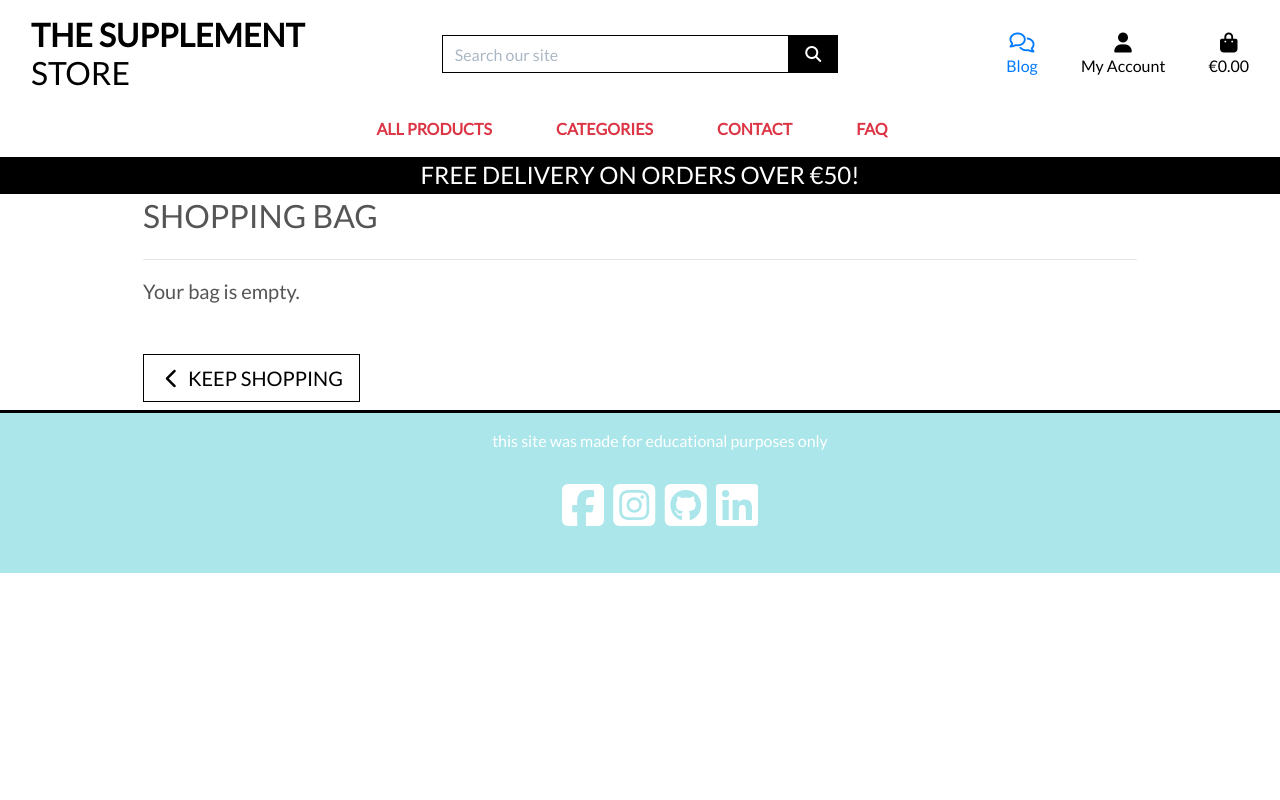
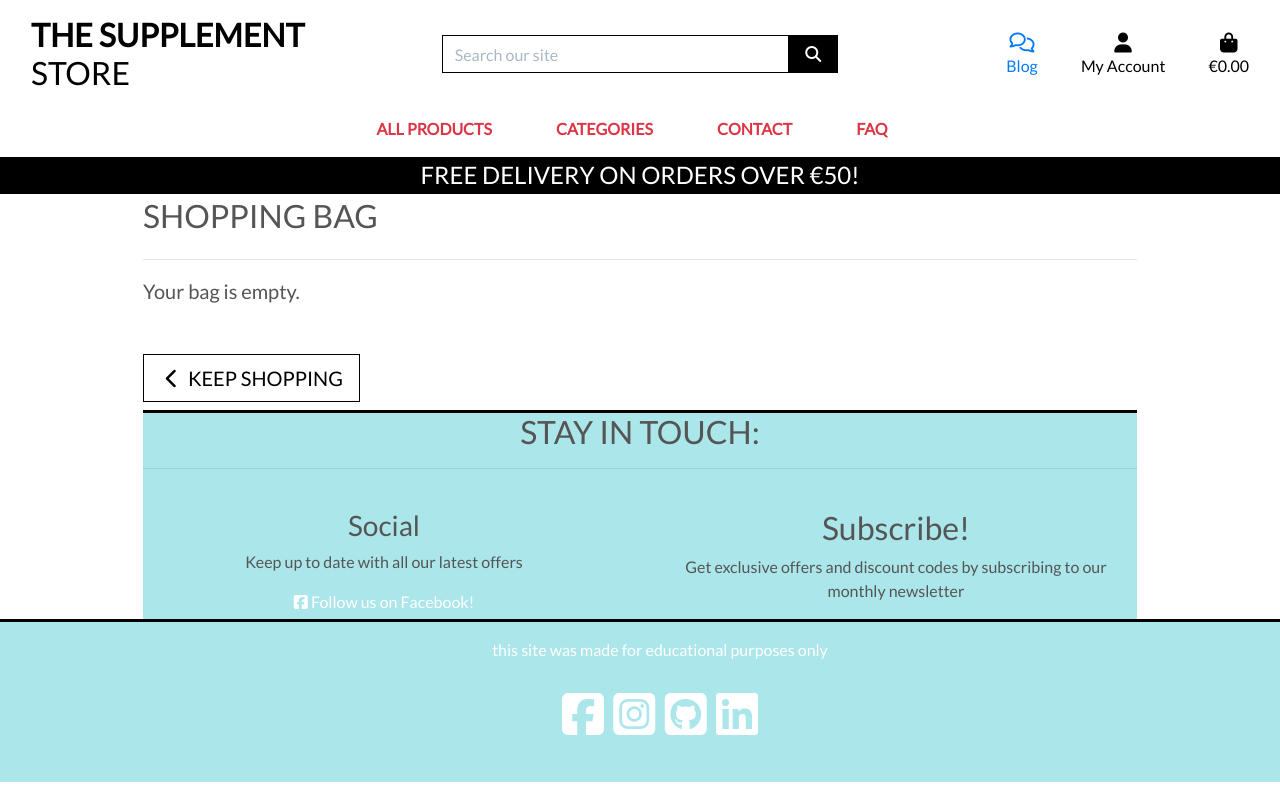
Before and after one commit to WisamTa/Supplement-Store, a Django app: page /bag/ in a window 1280 px wide. Run offline with Django 3.2, Linux system fonts and the light colour scheme; some libraries are stand-ins or nearby versions.

Commit message:
add facebook business page

```diff
--- a/templates/base.html
+++ b/templates/base.html
@@ -181,6 +181,33 @@
     </script>
     {% endblock %}
 
+    <!-- Footer -->
+  <footer class="container-wrapper">
+    <div class="container quotes-container content-container">
+      <section class="footer">
+        <div class="row">
+          <div class="col-12 page-header mb-4">
+            <h2 class="text-uppercase">Stay in touch:</h2>
+            <hr class="block-divider block-divider--short">
+          </div>
+       </div>
+       <div class="row">
+         <div class="col-12 col-md-6">
+           <h3>Social</h3>
+           <p>Keep up to date with all our latest offers</p>
+           <a href="#" target="_blank"><i class="fab fa-facebook-square"></i> Follow us on Facebook!</a>
+         </div>
+         <div class="col-12 col-md-6">
+           <h2>Subscribe!</h2>
+           <p>Get exclusive offers and discount codes by subscribing to our monthly newsletter</p>
+           <!-- Mailchimp signup form here -->
+         </div>
+       </div>
+     </section>
+   </div>
+ </footer>
+<!-- /.footer -->
+
     <footer class="footer mt-auto py-3">
         <ul>
             <li class="educational-purposes-text">this site was made for educational purposes only</li>
```
Also changed, not shown: README.md.
